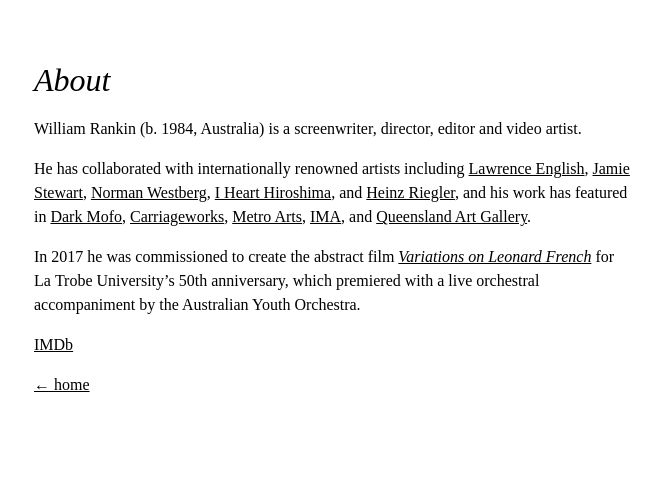
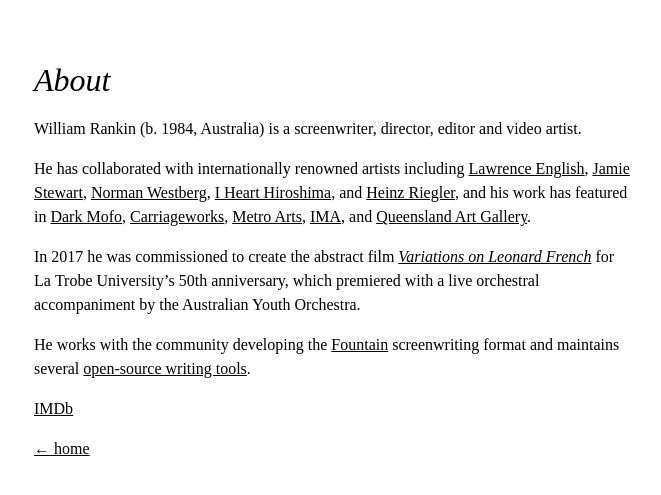
Before and after one commit to rnkn/bydasein.com, a Jekyll site: the page built from about.md, in a window 1280 px wide. Shown: the top 495 px of the page, without its empty margins (306-967 px from the left). Built offline with Jekyll 4.4.1, drawn with Linux system fonts in a browser that asks for light colours.

Commit message:
Add Fountain stuff to bio

```diff
--- a/about.md
+++ b/about.md
@@ -17,6 +17,9 @@
 which premiered with a live orchestral accompaniment by the Australian
 Youth Orchestra.
 
+He works with the community developing the [Fountain][] screenwriting
+format and maintains several [open-source writing tools][gh].
+
 [IMDb](https://www.imdb.com/name/nm3293863/)
 
 [ihh]: http://ihearthiroshima.com
@@ -33,3 +36,5 @@
 [qag]: https://www.qagoma.qld.gov.au/
 [fulcrum arts]: https://www.fulcrumarts.org/
 [metro arts]: https://metroarts.com.au
+[fountain]: https://fountain.io
+[gh]: https://github.com/rnkn
```
